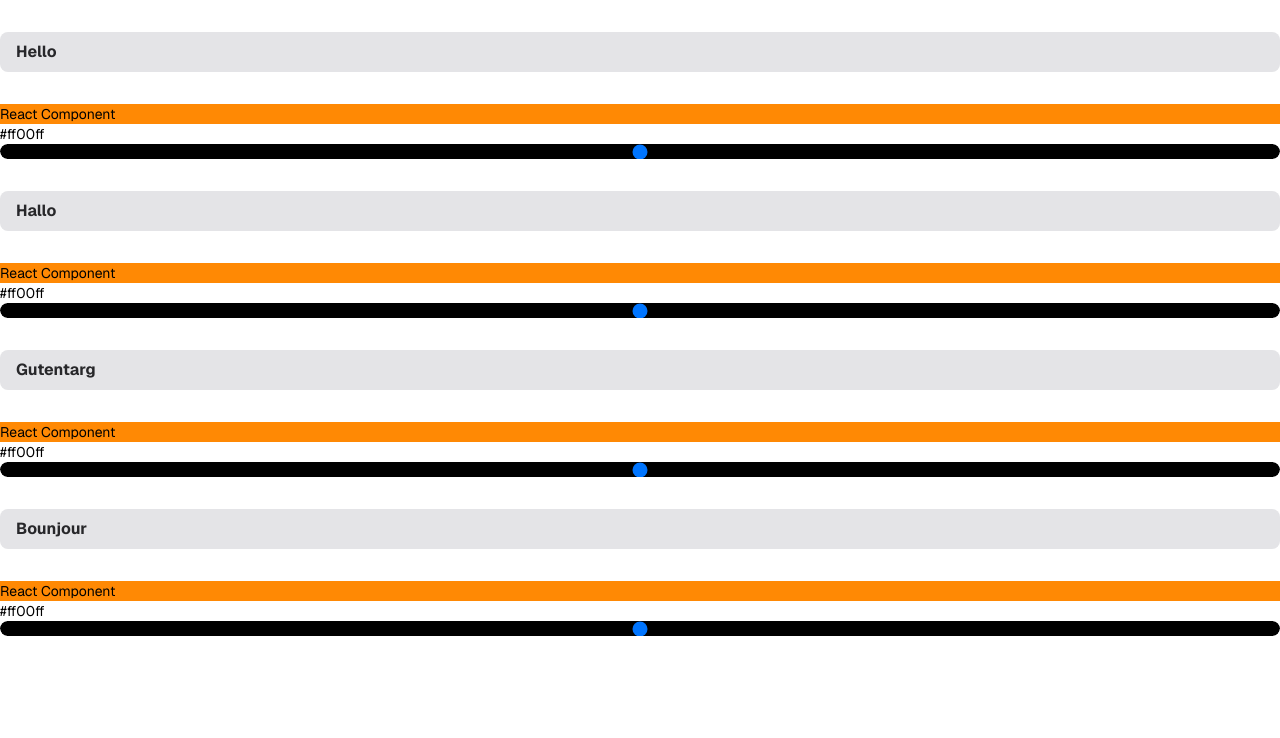
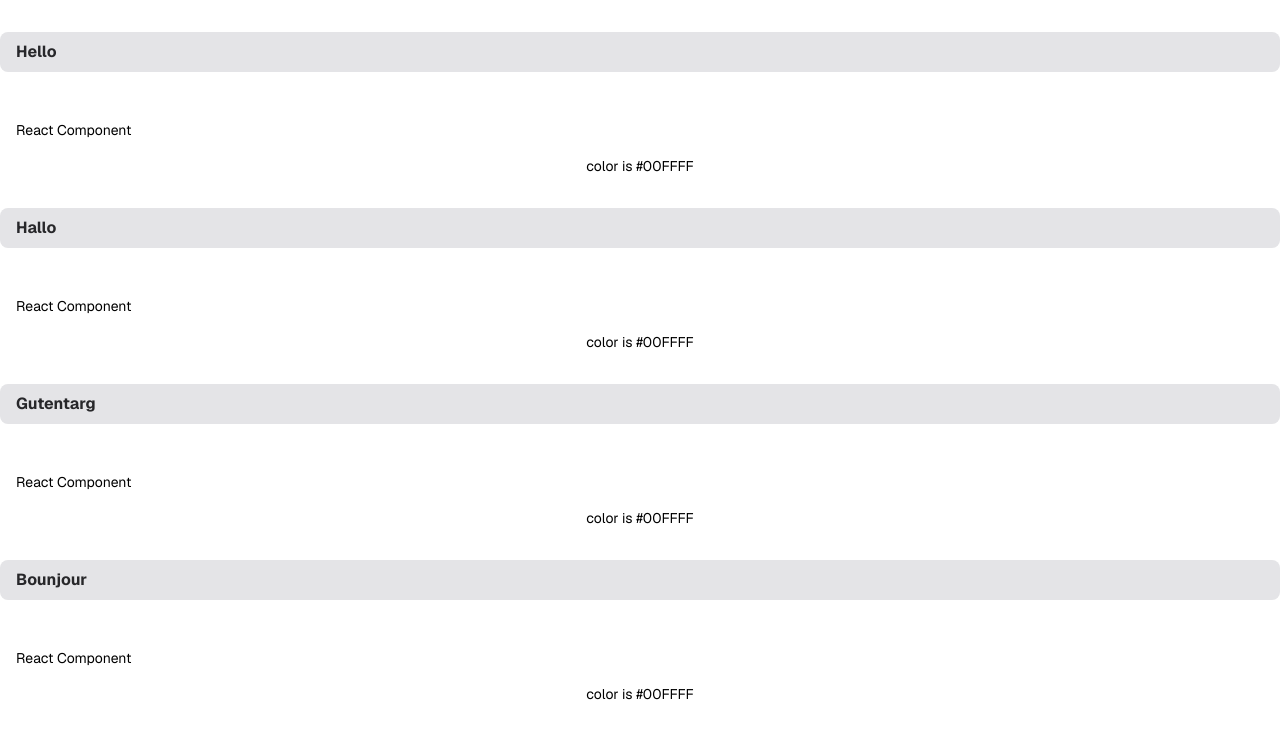
Before and after one commit to lukehayes/MemphisDesign, a Preact app: page / in a window 1280 px wide. Shown: the top 738 px of the page. Built offline with nearby package versions, Linux system fonts and the light colour scheme.

Commit message:
fix: add button input test

```diff
--- a/src/tag.jsx
+++ b/src/tag.jsx
@@ -1,15 +1,18 @@
+import { useState } from 'preact/hooks'
 
 function Tag(props)
 {
 
-	const color = '#ff00ff';
+	const [color, setColor] = useState('#00FFFF');
 
 	return(
 		<div class='text-sm rouned-md flex flex-col ' style='background-color: {color}; ' >
-		<p class='flex flex-row bg-orange-400 text-normal'>{props.text}</p>
-			<p>{ color }</p>
+		<p class='p-4 flex flex-row text-normal' style='background-color: {{ color }};'>{props.text}</p>
 
-			<input type="range" class='' />
+		<button onClick={() => setColor((color) => '#F00F0F')}>
+			color is {color}
+		</button>
+
 
 		</div>
 	)
```
